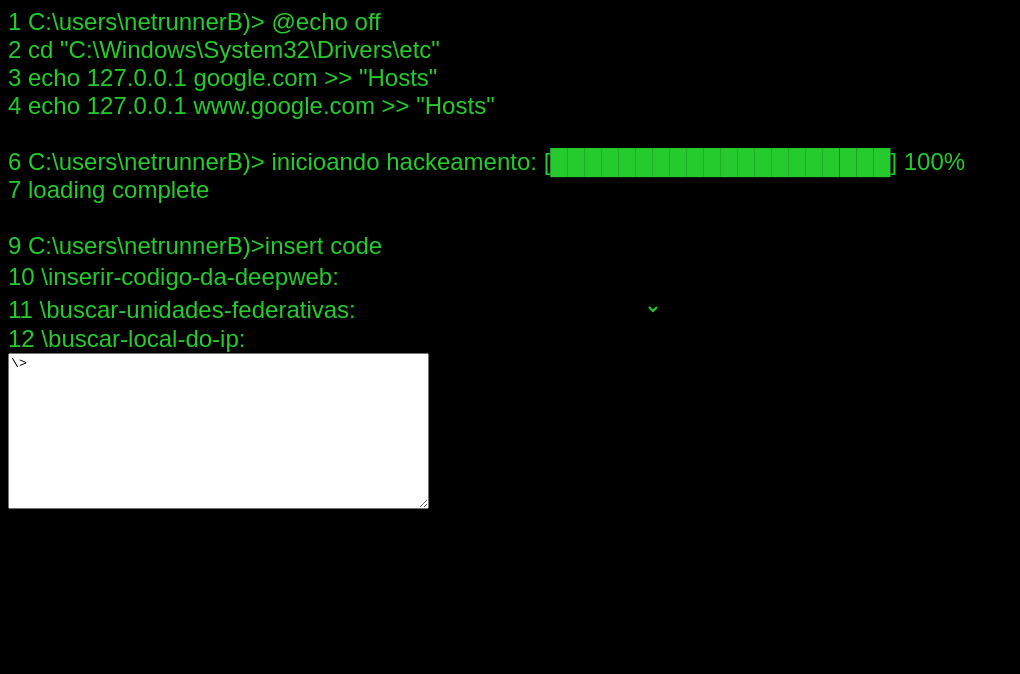
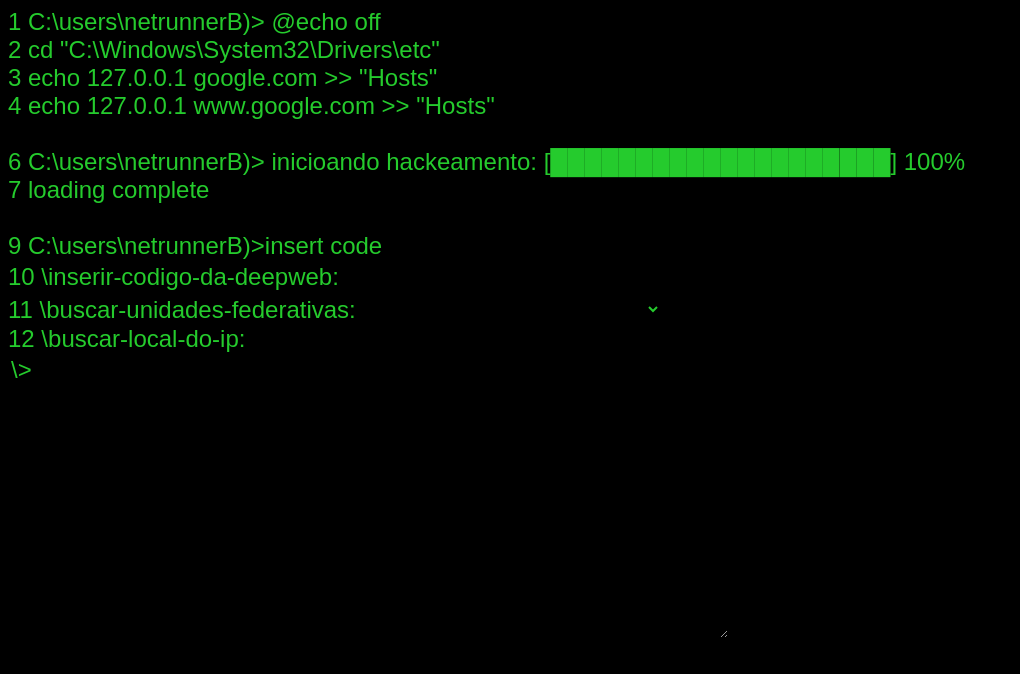
Before and after one commit to antedegemon/buscador-de-endere-os-react, a React (Vite) app in the folder reactcep/: page / in a window 1280 px wide. Shown: the top 674 px of the page, without its empty margins (0-1020 px from the left). Built offline with nearby package versions, Linux system fonts and the light colour scheme.

Commit message:
Add files via upload

```diff
--- a/reactcep/src/index.css
+++ b/reactcep/src/index.css
@@ -12,3 +12,18 @@
   text-align: left;
   font-size: 24px;
 }
+
+textarea {
+  color:rgba(46, 255, 57, 0.795);
+  font-family: sans-serif;
+  background-color: #000000;
+  text-align: left;
+  font-size: 24px;
+  border-color: transparent;
+}
+
+textarea:focus{
+  border: #000000;
+  color: rgba(46, 255, 57, 0.795);
+  outline: #000000;
+}
```
